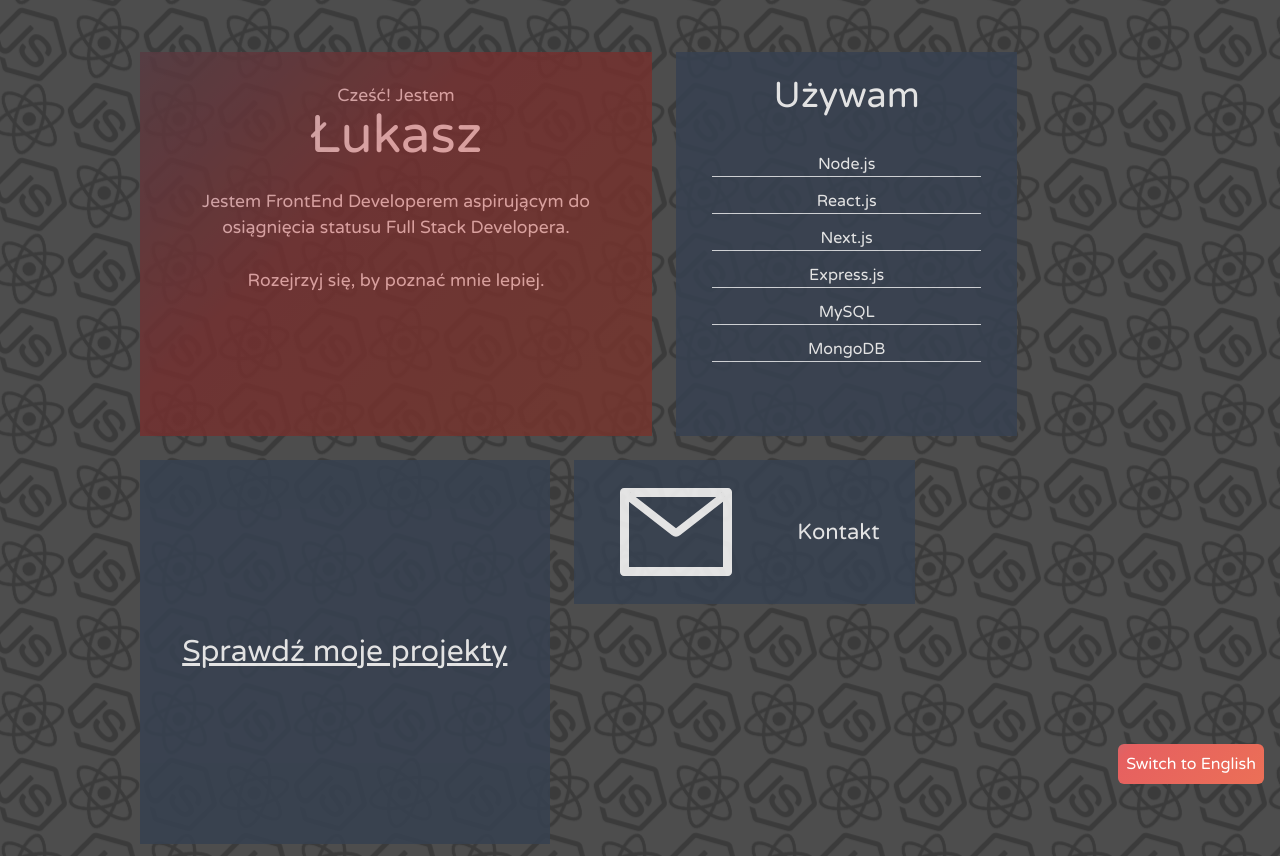
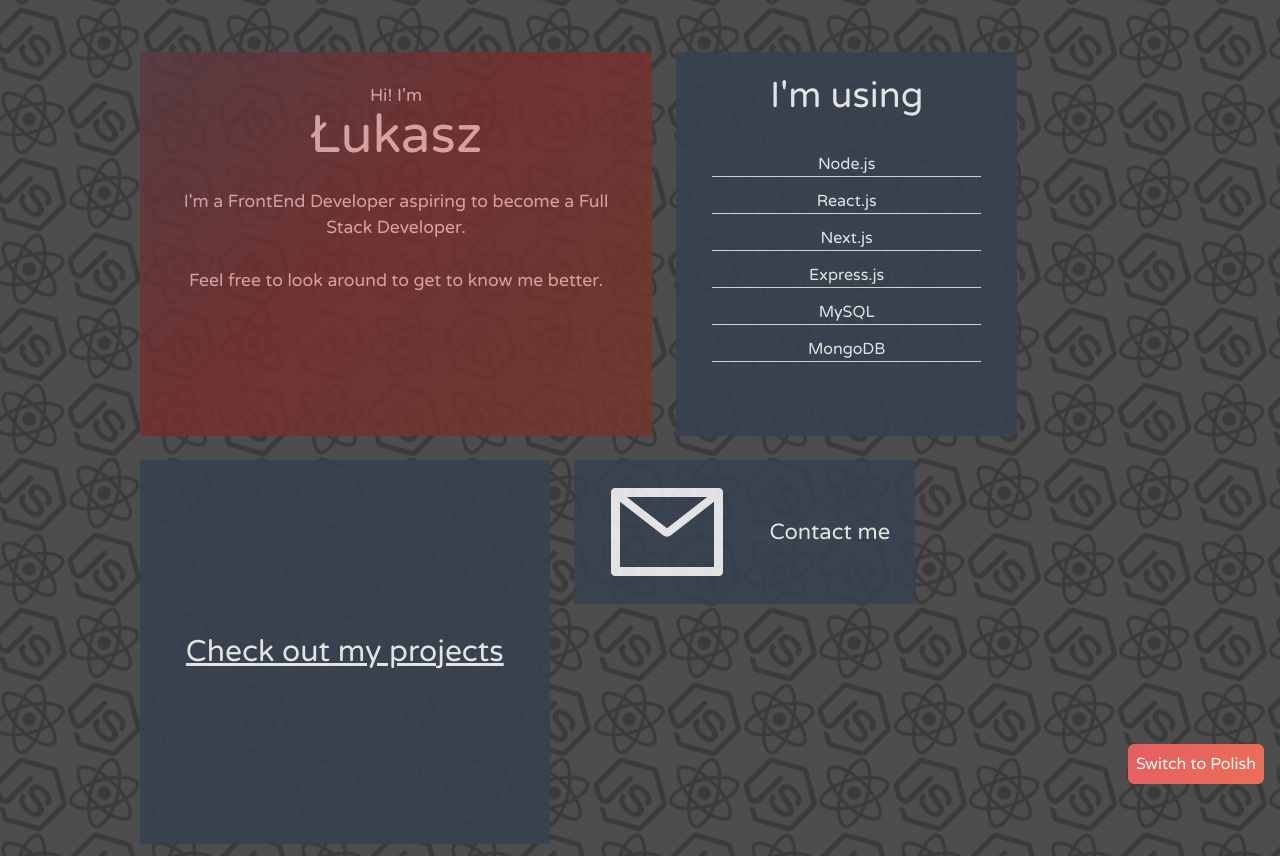
Before and after one commit to lukasz-sz96/portfolio, a Next.js app: page / in a window 1280 px wide. Built offline with nearby package versions, Linux system fonts and the light colour scheme; what @jinsung.lim/tailwindcss-filters would draw is missing.

Commit message:
Change default language to en

```diff
--- a/pages/index.js
+++ b/pages/index.js
@@ -11,7 +11,7 @@ const App = () => {
   const [visible, setVisible] = useState(true);
   const [contactCardClicked, setContactCardClicked] = useState(false);
   const [titleCardClicked, setTitleCardClicked] = useState(false);
-  const [lang, setLang] = useState("pl")
+  const [lang, setLang] = useState("en")
 
   const cycleLanguage = () => {
     setLang(lang === "pl" ? 'en' : 'pl')
```
